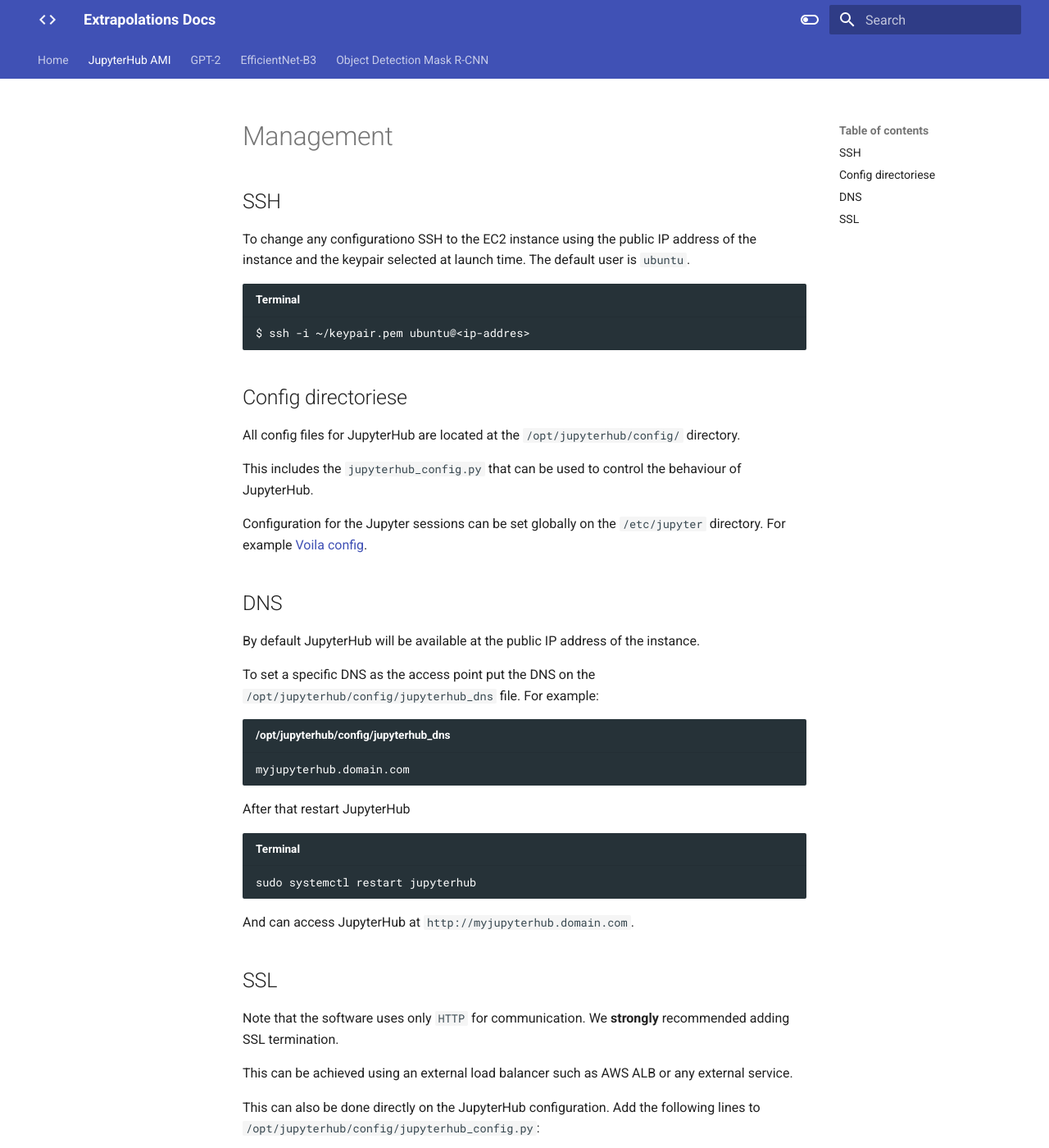
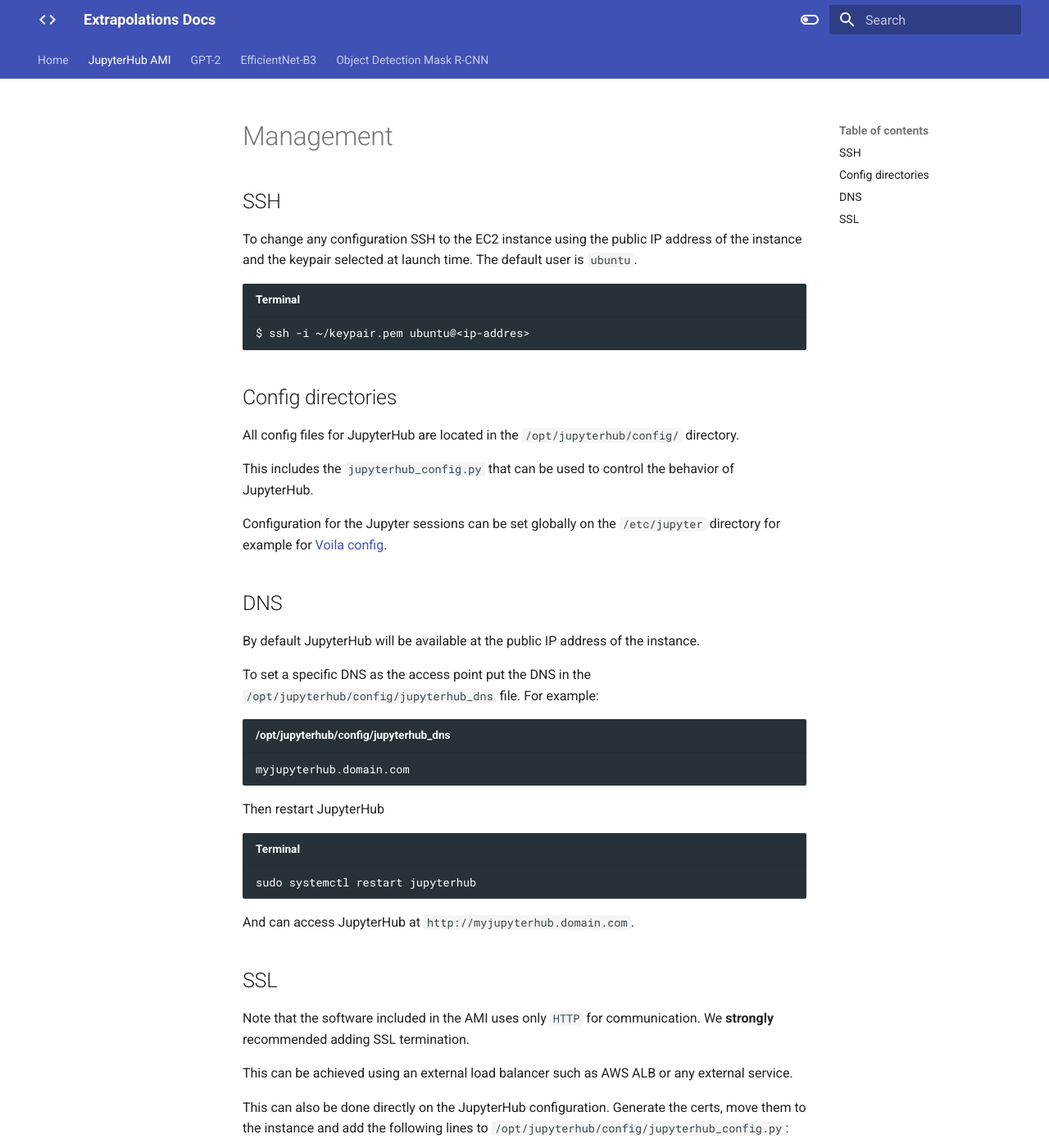
Before and after one commit to inmatura/aws.inmatura.com, an MkDocs documentation site: the page built from docs/jupyterhub-ami/configuration.md, in a window 1280 px wide and 1400 px high. Shown: the whole window at 82% size. Built offline with MkDocs 1.6.1 and Material for MkDocs 9.7.7, drawn with Linux system fonts in a browser that asks for light colours.

Commit message:
Update Jupyter Hub AMI

````diff
--- a/docs/jupyterhub-ami/configuration.md
+++ b/docs/jupyterhub-ami/configuration.md
@@ -2,7 +2,7 @@
 
 ## SSH
 
-To change any configurationo SSH to the EC2 instance using the public IP address
+To change any configuration SSH to the EC2 instance using the public IP address
 of the instance and the keypair selected at launch time.
 The default user is `ubuntu`.
 
@@ -10,29 +10,29 @@
 $ ssh -i ~/keypair.pem ubuntu@<ip-addres>
 ```
 
-## Config directoriese
+## Config directories
 
-All config files for JupyterHub are located at the `/opt/jupyterhub/config/`
+All config files for JupyterHub are located in the `/opt/jupyterhub/config/`
 directory.
 
-This includes the `jupyterhub_config.py` that can be used to control the behaviour of
+This includes the `jupyterhub_config.py` that can be used to control the behavior of
 JupyterHub.
 
 Configuration for the Jupyter sessions can be set globally on the
-`/etc/jupyter` directory. For example [Voila config](/jupyterhub-ami/voila/#configure-theme).
+`/etc/jupyter` directory for example for [Voila config](/jupyterhub-ami/voila/#configure-theme).
 
 ## DNS
 
 By default JupyterHub will be available at the public IP address of the instance.
 
-To set a specific DNS as the access point put the DNS on the
+To set a specific DNS as the access point put the DNS in the
 `/opt/jupyterhub/config/jupyterhub_dns` file. For example:
 
 ```shell title="/opt/jupyterhub/config/jupyterhub_dns"
 myjupyterhub.domain.com
 ```
 
-After that restart JupyterHub
+Then restart JupyterHub
 
 ```shell title="Terminal"
 sudo systemctl restart jupyterhub
@@ -42,14 +42,15 @@
 
 ## SSL
 
-Note that the software uses only `HTTP` for communication.
+Note that the software included in the AMI uses only `HTTP` for communication.
 We **strongly** recommended adding SSL termination.
 
 This can be achieved using an external load balancer such as AWS ALB
 or any external service.
 
 This can also be done directly on the JupyterHub configuration.
-Add the following lines to `/opt/jupyterhub/config/jupyterhub_config.py`:
+Generate the certs, move them to the instance and add the following lines to
+`/opt/jupyterhub/config/jupyterhub_config.py`:
 
 ```shell title="/opt/jupyterhub/config/jupyterhub_config.py"
 c.JupyterHub.ssl_key = '/path/to/my.key'
--- a/mkdocs.yml
+++ b/mkdocs.yml
@@ -7,15 +7,22 @@
   - JupyterHub AMI:
     - Overview: jupyterhub-ami/index.md
     - Launch in EC2: jupyterhub-ami/launch-ec2.md
-    - IDEs: jupyterhub-ami/ides.md
     - User management: jupyterhub-ami/user-mgmt.md
     - Configuration: jupyterhub-ami/configuration.md
-    - GPU: jupyterhub-ami/gpu.md
-    - Packages: jupyterhub-ami/packages.md
+    - Terminating: jupyterhub-ami/terminate.md
+    - IDEs:
+      - Jupyter: jupyterhub-ami/jupyter.md
+      - RStudio: jupyterhub-ami/rstudio.md
+      - VS Code: jupyterhub-ami/vscode.md
+    - Languages:
+      - Python: jupyterhub-ami/python.md
+      - R: jupyterhub-ami/r.md
     - Libraries:
       - Dask: jupyterhub-ami/dask.md
+      - GPU: jupyterhub-ami/gpu.md
+      - Tensorflow/PyTorch: jupyterhub-ami/tf-th.md
+      - RAPIDS: jupyterhub-ami/rapids.md
       - Voila: jupyterhub-ami/voila.md
-    - Terminating: jupyterhub-ami/terminate.md
   - GPT-2:
     - Overview: models/gpt-2/index.md
     - Launch in SageMaker: models/gpt-2/launch.md
@@ -83,6 +90,8 @@
 
 markdown_extensions:
   - admonition
+  - pymdownx.details
+  - pymdownx.superfences
   - codehilite:
       guess_lang: false
   - attr_list
--- a/pyproject.toml
+++ b/pyproject.toml
@@ -5,7 +5,7 @@
 authors = ["Daniel Rodriguez"]
 
 [tool.poetry.dependencies]
-python = ">=3.8.0,<4"
+python = ">=3.9.0,<4"
 mkdocs = "^1.2.2"
 mkdocs-material = "^7.3.6"
 mkdocs-jupyter = "^0.18.1"
````
Also changed, not shown: docs/jupyterhub-ami/gpu.md (+20 -11 lines), docs/jupyterhub-ami/ides.md (deleted, +0 -54 lines), docs/jupyterhub-ami/jupyter.md (added, +28 -0 lines), docs/jupyterhub-ami/python.md (renamed from docs/jupyterhub-ami/packages.md, +21 -46 lines), docs/jupyterhub-ami/r.md (added, +38 -0 lines), docs/jupyterhub-ami/rapids.md (added, +11 -0 lines), docs/jupyterhub-ami/rstudio.md (added, +15 -0 lines), docs/jupyterhub-ami/terminate.md (+3 -2 lines), docs/jupyterhub-ami/tf-th.md (added, +29 -0 lines), docs/jupyterhub-ami/voila.md (+4 -10 lines), docs/jupyterhub-ami/vscode.md (added, +16 -0 lines), 1 other file.
